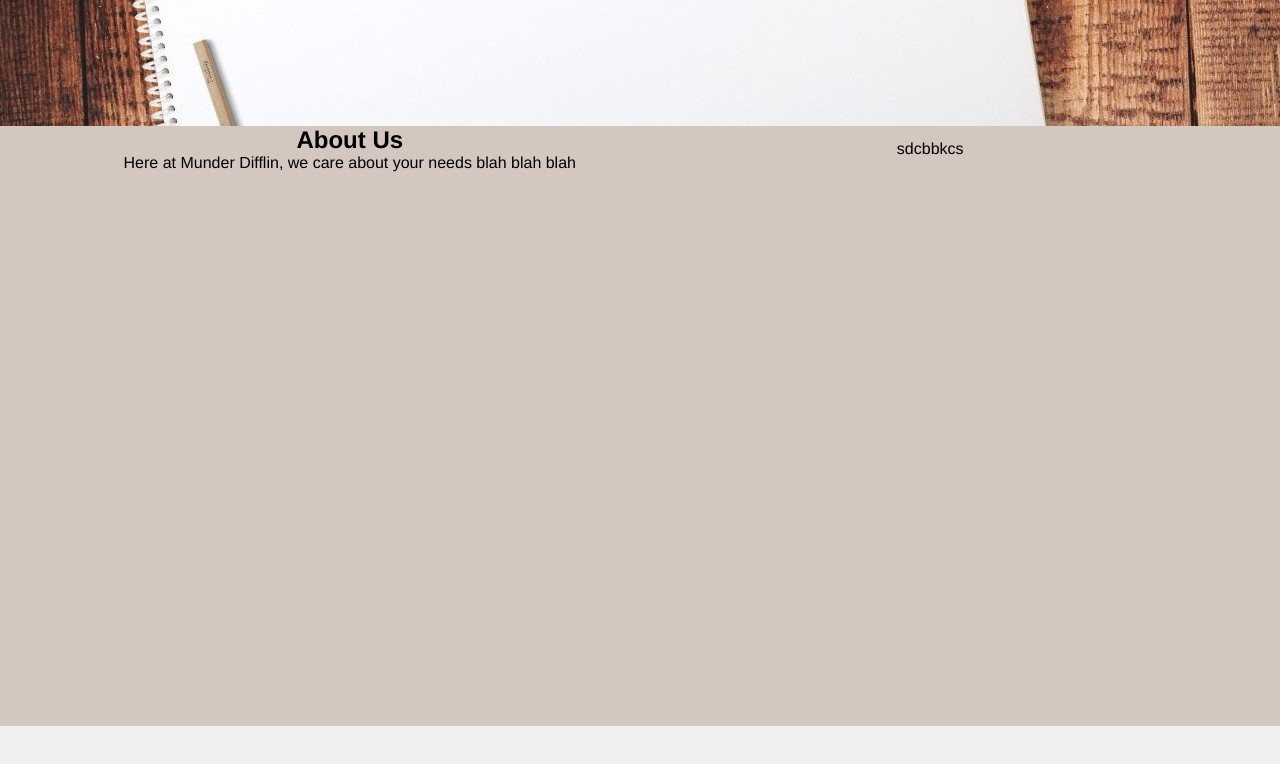
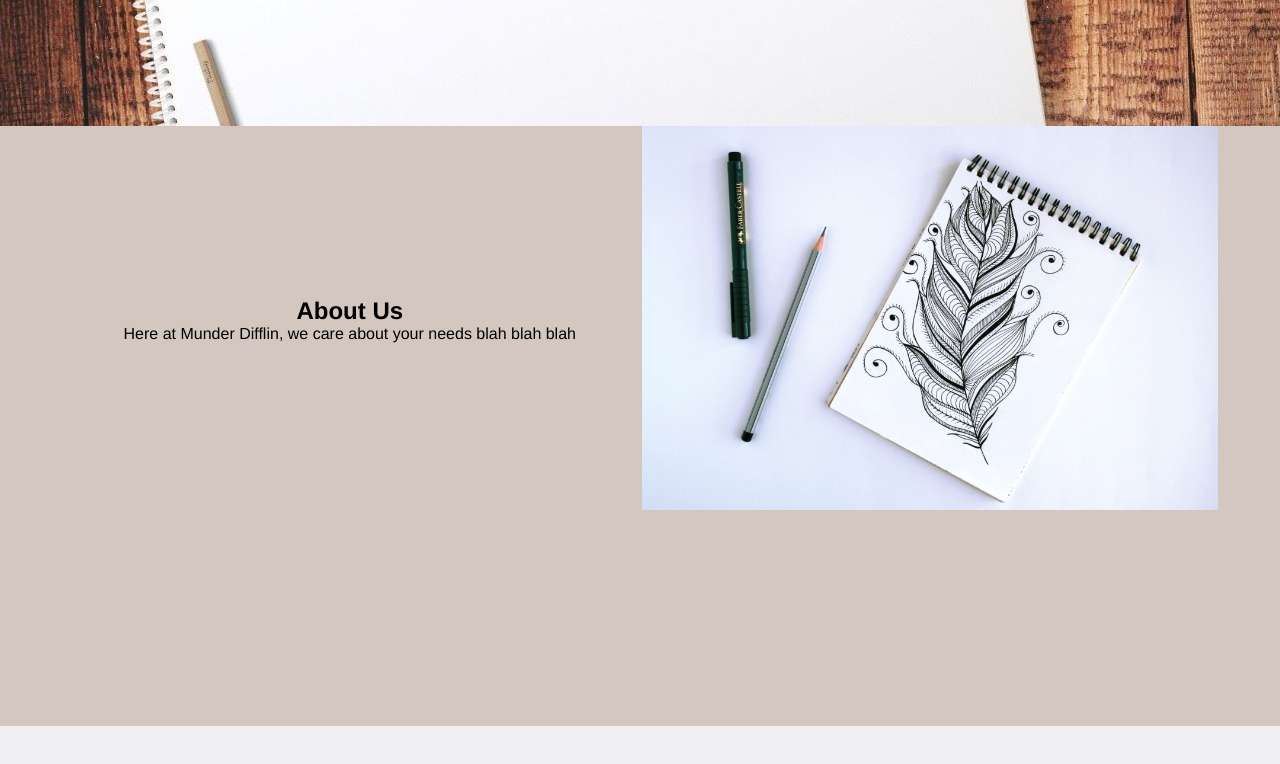
Before and after one commit to knixon000/Project-1, a plain HTML site: page index.html in a window 1280 px wide. Shown: the part 174-938 px from the top of the page. Drawn offline with Linux system fonts and the light colour scheme.

Commit message:
more photos

```diff
--- a/index.html
+++ b/index.html
@@ -23,7 +23,7 @@
           <p>Here at Munder Difflin, we care about your needs blah blah blah</p>
         </div>
         <div class="about-us">
-          <p>sdcbbkcs</p>
+          <img src="journal.jpg" alt="">
         </div></center>
       </div>
       <div id="product">
```
Also changed, not shown: index-cards.jpg (added), journal.jpg (added), 1 other file.
